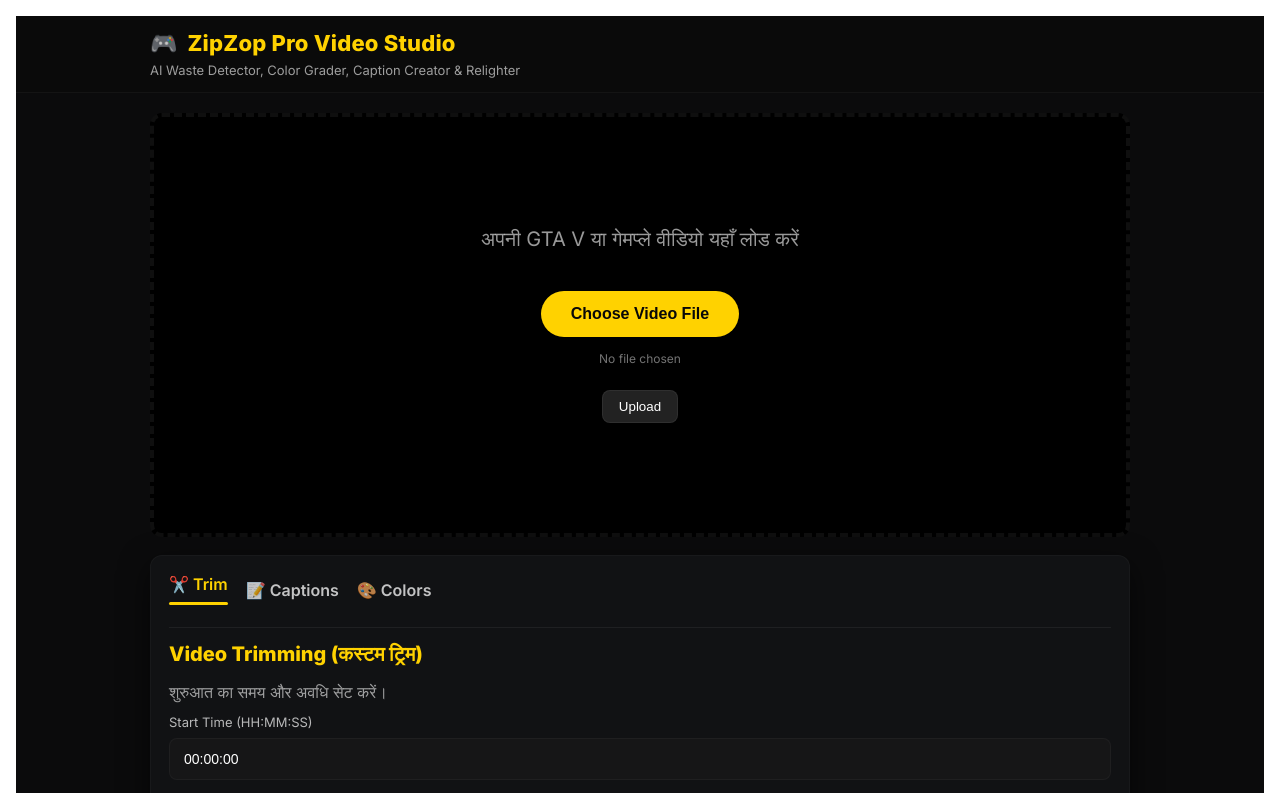
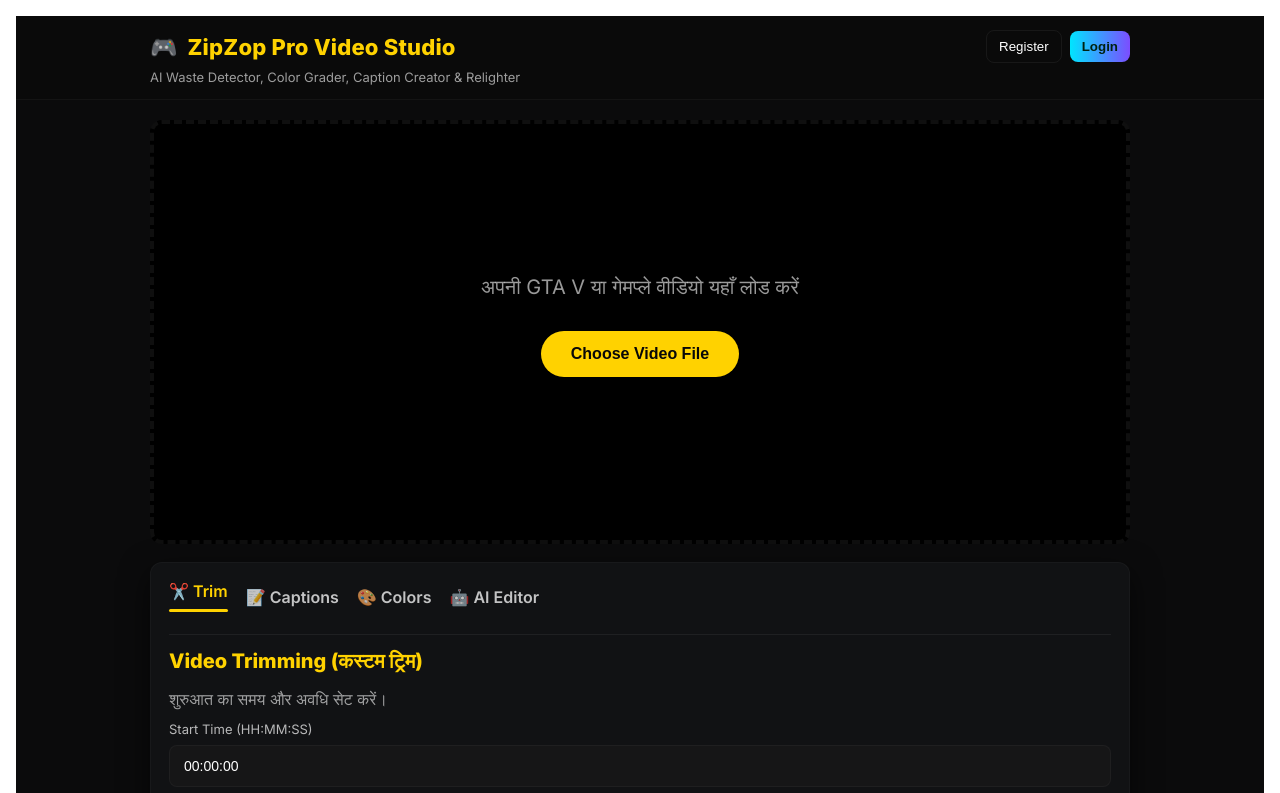
Before and after one commit to PARTH-CODE2012/Zipzop-pro, a React (Vite) app in the folder client/: page / in a window 1280 px wide. Shown: the top 793 px of the page. Built offline with nearby package versions, Linux system fonts and the light colour scheme; no server answers; the HTML template or start-up script is replaced by a standard one.

Commit message:
Update App.jsx

```diff
--- a/client/src/App.jsx
+++ b/client/src/App.jsx
@@ -1,27 +1,27 @@
 // client/src/App.jsx
-import React, { useEffect, useState, useRef } from 'react';
+import React, { useEffect, useRef, useState } from 'react';
 import {
-  upload,
+  register as apiRegister,
+  login as apiLogin,
+  upload as apiUpload,
   createJob,
   previewKineticCaption,
   createKineticCaption
-} from './api'; // existing API helpers
-import './styles.css'; // keep existing styles (we use inline styles too)
+} from './api';
+import './styles.css';
 
 /**
- * Reverted clean UI matching the screenshot:
- * - Header with title + sub-headline
- * - Large central upload box with dashed border + Hindi prompt + yellow Choose Video File button
- * - Bottom card with 3 tabs: Trim, Captions, Colors
- * - Captions tab contains three buttons exactly as requested
- *
- * Replace client/src/App.jsx with this file contents.
+ * Final UI: Clean screenshot layout + automation
+ * - Auto-upload on file select (no manual Upload button)
+ * - Header auth (Register / Login / Welcome)
+ * - Tabs: Trim, Captions, Colors, AI Editor
+ * - AI Editor triggers job: { op: 'ai_cleanup' }
  */
 
-const TABS = { TRIM: 'trim', CAPTIONS: 'captions', COLORS: 'colors' };
+const TABS = { TRIM: 'trim', CAPTIONS: 'captions', COLORS: 'colors', AI: 'ai' };
 
 export default function App() {
-  // Load Inter font into <head> for premium typography
+  // load Inter for premium typography
   useEffect(() => {
     const id = 'zipzop-inter-font';
     if (!document.getElementById(id)) {
@@ -33,66 +33,129 @@ export default function App() {
     }
   }, []);
 
+  // Auth
+  const [username, setUsername] = useState(null);
+  const [token, setToken] = useState('');
+
+  // File / upload state
+  const fileInputRef = useRef(null);
+  const [localFile, setLocalFile] = useState(null); // File object before upload
+  const [uploadedFilename, setUploadedFilename] = useState(null); // returned filename or name
+  const [uploadStatus, setUploadStatus] = useState('idle'); // idle | uploading | uploaded | error
+
+  // Tab & content states
   const [currentTab, setCurrentTab] = useState(TABS.TRIM);
 
-  // Upload state
-  const [file, setFile] = useState(null);
-  const [uploadedFilename, setUploadedFilename] = useState(null);
-  const [token /* for protected endpoints if used */, setToken] = useState('');
-
-  // Trim inputs
+  // Trim
   const [startTime, setStartTime] = useState('00:00:00');
   const [duration, setDuration] = useState('30');
 
-  // Captions text placeholder
+  // Captions
   const [captionText, setCaptionText] = useState('0|4|Hello world');
 
-  // Colors state
+  // Colors
   const [colorPreset, setColorPreset] = useState('vibrant');
 
-  // file input ref
-  const fileInputRef = useRef(null);
+  // AI running
+  const [aiRunning, setAiRunning] = useState(false);
 
-  // handlers
-  function onChooseFileClick() {
+  // ----- Auth handlers -----
+  async function handleRegister() {
+    const u = prompt('username?') || `user${Math.floor(Math.random()*1000)}`;
+    const p = prompt('password?') || 'pass';
+    try {
+      const r = await apiRegister(u, p);
+      if (r && r.id) {
+        alert('Registered: ' + r.username);
+      } else {
+        alert('Register response: ' + JSON.stringify(r));
+      }
+    } catch (err) {
+      console.error(err);
+      alert('Register error: ' + String(err));
+    }
+  }
+
+  async function handleLogin() {
+    const u = prompt('username?') || 'user';
+    const p = prompt('password?') || 'pass';
+    try {
+      const r = await apiLogin(u, p);
+      if (r && r.token) {
+        setToken(r.token);
+        setUsername(r.username || u);
+        alert('Logged in as ' + (r.username || u));
+      } else {
+        alert('Login failed: ' + JSON.stringify(r));
+      }
+    } catch (err) {
+      console.error(err);
+      alert('Login error: ' + String(err));
+    }
+  }
+
+  // ----- File selection & auto-upload -----
+  function handleChooseClick() {
     if (fileInputRef.current) fileInputRef.current.click();
   }
 
-  function onFileSelected(e) {
+  async function handleFileSelected(e) {
     const f = e.target.files && e.target.files[0];
-    if (f) setFile(f);
+    if (!f) return;
+    setLocalFile(f);
+
+    // Immediately upload (auto-upload flow)
+    // Require auth token for upload (if your backend allows anonymous uploads, remove this guard)
+    if (!token) {
+      // If not logged in, prompt to login
+      const ok = window.confirm('You must be logged in to upload. Login now?');
+      if (ok) {
+        await handleLogin();
+        // if still no token after login attempt, abort
+        if (!token) {
+          setUploadStatus('error');
+          alert('Upload cancelled: not logged in');
+          return;
+        }
+      } else {
+        setUploadStatus('error');
+        alert('Upload cancelled: login required');
+        return;
+      }
     }
 
-  async function handleUpload() {
-    if (!file) {
-      alert('Please choose a video file first.');
-      return;
-    }
+    // Start upload
     try {
-      // upload expects a token for auth in the original app; if not using auth pass empty token
-      const rsp = await upload(token, file);
-      if (rsp?.ok) {
-        setUploadedFilename(rsp.filename || file.name);
-        alert('Uploaded: ' + (rsp.filename || file.name));
+      setUploadStatus('uploading');
+      // call apiUpload(token, file)
+      const rsp = await apiUpload(token, f);
+      if (rsp && rsp.ok) {
+        const fn = rsp.filename || f.name;
+        setUploadedFilename(fn);
+        setUploadStatus('uploaded');
       } else {
+        console.warn('Upload response', rsp);
+        setUploadStatus('error');
         alert('Upload failed: ' + JSON.stringify(rsp));
       }
     } catch (err) {
-      console.error(err);
+      console.error('Upload error', err);
+      setUploadStatus('error');
       alert('Upload error: ' + String(err));
     }
   }
 
-  async function handleTrim() {
-    if (!uploadedFilename) return alert('Upload a video first');
-    // Create a trim job: op 'trim'
+  // ----- Trim action -----
+  async function handleTrimVideo() {
+    if (!uploadedFilename) return alert('Please upload a video first');
+    if (!token) return alert('Please login first');
     try {
       const ops = [{ op: 'trim', start: startTime, duration: Number(duration), reencode: true }];
       const rsp = await createJob(token, uploadedFilename, ops);
-      if (rsp?.ok) {
-        alert('Trim job queued: ' + rsp.jobId);
+      if (rsp && rsp.ok) {
+        alert('Trim job queued: ' + (rsp.jobId || rsp.id || 'unknown'));
       } else {
-        alert('Failed to queue trim job: ' + JSON.stringify(rsp));
+        alert('Trim failed: ' + JSON.stringify(rsp));
       }
     } catch (err) {
       console.error(err);
@@ -100,13 +163,34 @@ export default function App() {
     }
   }
 
+  // ----- Captions actions -----
   async function handleGenerateNormalCaptions() {
-    if (!uploadedFilename) return alert('Upload a video first');
-    // enqueue a job or call endpoint for normal captions — here we use createJob with auto_caption
+    if (!uploadedFilename) return alert('Please upload a video first');
+    if (!token) return alert('Please login first');
     try {
       const ops = [{ op: 'auto_caption' }];
       const rsp = await createJob(token, uploadedFilename, ops);
-      if (rsp?.ok) alert('Normal captions job queued: ' + rsp.jobId);
+      if (rsp && rsp.ok) alert('Normal captions job queued: ' + (rsp.jobId || rsp.id));
+      else alert('Failed to queue captions: ' + JSON.stringify(rsp));
+    } catch (err) {
+      console.error(err);
+      alert('Error: ' + String(err));
+    }
+  }
+
+  async function handleCreateKineticCaptions() {
+    if (!uploadedFilename) return alert('Please upload a video first');
+    if (!token) return alert('Please login first');
+
+    const caps = captionText.split('\n').map((l) => {
+      const parts = l.split('|');
+      return { start: Number(parts[0] || 0), end: Number(parts[1] || (Number(parts[0] || 0) + 4)), text: parts.slice(2).join('|') };
+    });
+
+    try {
+      const payload = { filename: uploadedFilename, captions: caps, preset: 'slide-in', burn: false };
+      const rsp = await createKineticCaption(token, payload);
+      if (rsp && rsp.ok) alert('Kinetic created: ' + (rsp.ass || 'ok'));
       else alert('Failed: ' + JSON.stringify(rsp));
     } catch (err) {
       console.error(err);
@@ -114,33 +198,19 @@ export default function App() {
     }
   }
 
-  async function handleCreateKineticCaptions() {
-    if (!uploadedFilename) return alert('Upload a video first');
+  async function handlePreviewKineticCaptions() {
+    if (!uploadedFilename) return alert('Please upload a video first');
+    if (!token) return alert('Please login first');
+
     const caps = captionText.split('\n').map((l) => {
       const parts = l.split('|');
       return { start: Number(parts[0] || 0), end: Number(parts[1] || (Number(parts[0] || 0) + 4)), text: parts.slice(2).join('|') };
     });
-    try {
-      const payload = { filename: uploadedFilename, captions: caps, preset: 'slide-in', burn: false };
-      const rsp = await createKineticCaption(token, payload);
-      if (rsp?.ok) alert('Kinetic ASS created: ' + rsp.ass);
-      else alert('Failed: ' + JSON.stringify(rsp));
-    } catch (err) {
-      console.error(err);
-      alert('Error: ' + String(err));
-    }
-  }
 
-  async function handlePreviewKinetic() {
-    if (!uploadedFilename) return alert('Upload a video first');
-    const caps = captionText.split('\n').map((l) => {
-      const parts = l.split('|');
-      return { start: Number(parts[0] || 0), end: Number(parts[1] || (Number(parts[0] || 0) + 4)), text: parts.slice(2).join('|') };
-    });
     try {
       const payload = { filename: uploadedFilename, captions: caps, preset: 'slide-in', start: caps[0]?.start || 0, duration: 6 };
       const rsp = await previewKineticCaption(token, payload);
-      if (rsp?.ok) {
+      if (rsp && rsp.ok && rsp.preview) {
         window.open(rsp.preview, '_blank');
       } else {
         alert('Preview failed: ' + JSON.stringify(rsp));
@@ -151,7 +221,40 @@ export default function App() {
     }
   }
 
-  // Simple small header + layout
+  // ----- Colors action (simple enqueue) -----
+  async function handleApplyColorGrade() {
+    if (!uploadedFilename) return alert('Please upload a video first');
+    if (!token) return alert('Please login first');
+    try {
+      const ops = [{ op: 'color', preset: colorPreset }];
+      const rsp = await createJob(token, uploadedFilename, ops);
+      if (rsp && rsp.ok) alert('Color job queued: ' + (rsp.jobId || rsp.id));
+      else alert('Failed: ' + JSON.stringify(rsp));
+    } catch (err) {
+      console.error(err);
+      alert('Error: ' + String(err));
+    }
+  }
+
+  // ----- AI editor action -----
+  async function handleAiAutoCut() {
+    if (!uploadedFilename) return alert('Please upload a video first');
+    if (!token) return alert('Please login first');
+    setAiRunning(true);
+    try {
+      const ops = [{ op: 'ai_cleanup' }];
+      const rsp = await createJob(token, uploadedFilename, ops);
+      if (rsp && rsp.ok) alert('AI Auto-Cut job queued: ' + (rsp.jobId || rsp.id));
+      else alert('Failed: ' + JSON.stringify(rsp));
+    } catch (err) {
+      console.error(err);
+      alert('AI error: ' + String(err));
+    } finally {
+      setAiRunning(false);
+    }
+  }
+
+  // Render
   return (
     <div style={styles.app}>
       {/* Header */}
@@ -160,50 +263,63 @@ export default function App() {
           <div style={styles.titleRow}>
             <span style={styles.controllerEmoji}>🎮</span>
             <h1 style={styles.title}>ZipZop Pro Video Studio</h1>
+            <div style={{ flex: 1 }} />
+            {/* Auth controls */}
+            {!username ? (
+              <div style={styles.authRow}>
+                <button style={styles.ghostButton} onClick={handleRegister}>Register</button>
+                <button style={styles.primaryButton} onClick={handleLogin}>Login</button>
+              </div>
+            ) : (
+              <div style={styles.welcome}>Welcome, <strong>{username}</strong></div>
+            )}
           </div>
           <div style={styles.subheadline}>AI Waste Detector, Color Grader, Caption Creator & Relighter</div>
         </div>
       </header>
 
-      {/* Main upload box */}
+      {/* Main */}
       <main style={styles.main}>
+        {/* Upload box */}
         <div style={styles.uploadBox}>
           <div style={styles.uploadInner}>
+            {/* Show uploading state or uploaded filename */}
+            {uploadStatus === 'uploading' ? (
+              <div style={styles.uploadingText}>Uploading video...</div>
+            ) : (
+              <>
                 <div style={styles.hindiText}>अपनी GTA V या गेमप्ले वीडियो यहाँ लोड करें</div>
-
-            <div style={{ height: 26 }} />
-
-            <button style={styles.chooseButton} onClick={onChooseFileClick}>
+                <div style={{ height: 18 }} />
+                <button style={styles.chooseButton} onClick={handleChooseClick}>
                   Choose Video File
                 </button>
-
+                {/* Hidden input triggers auto upload onChange */}
                 <input
                   ref={fileInputRef}
                   type="file"
                   accept="video/*"
-              onChange={onFileSelected}
+                  onChange={handleFileSelected}
                   style={{ display: 'none' }}
                 />
-
-            <div style={{ height: 8 }} />
-            <div style={styles.smallNote}>{uploadedFilename ? `Selected: ${uploadedFilename}` : 'No file chosen'}</div>
-
                 <div style={{ height: 12 }} />
-            <div>
-              <button style={styles.uploadActionButton} onClick={handleUpload} disabled={!file}>
-                Upload
-              </button>
-            </div>
+                {uploadStatus === 'uploaded' && (
+                  <div style={styles.uploadedNote}>Uploaded: {uploadedFilename}</div>
+                )}
+                {uploadStatus === 'error' && (
+                  <div style={styles.errorNote}>Upload failed. Please try again.</div>
+                )}
+              </>
+            )}
           </div>
         </div>
 
-        {/* Lower card with 3 tabs */}
+        {/* Tabs card */}
         <section style={styles.tabCard}>
-          {/* Tab headers */}
           <nav style={styles.tabNav}>
             <TabHeader label="✂️ Trim" active={currentTab === TABS.TRIM} onClick={() => setCurrentTab(TABS.TRIM)} />
             <TabHeader label="📝 Captions" active={currentTab === TABS.CAPTIONS} onClick={() => setCurrentTab(TABS.CAPTIONS)} />
             <TabHeader label="🎨 Colors" active={currentTab === TABS.COLORS} onClick={() => setCurrentTab(TABS.COLORS)} />
+            <TabHeader label="🤖 AI Editor" active={currentTab === TABS.AI} onClick={() => setCurrentTab(TABS.AI)} />
           </nav>
 
           <div style={styles.tabContent}>
@@ -223,7 +339,7 @@ export default function App() {
                 </div>
 
                 <div style={{ marginTop: 16 }}>
-                  <button style={styles.trimButton} onClick={handleTrim}>✂️ Trim Video</button>
+                  <button style={styles.trimButton} onClick={handleTrimVideo}>✂️ Trim Video</button>
                 </div>
               </div>
             )}
@@ -236,7 +352,7 @@ export default function App() {
                 <div style={{ display: 'flex', flexDirection: 'column', gap: 12, marginTop: 12 }}>
                   <button style={styles.captionButton} onClick={handleGenerateNormalCaptions}>Generate Normal Captions</button>
                   <button style={styles.captionButton} onClick={handleCreateKineticCaptions}>Create Kinetic Captions</button>
-                  <button style={styles.captionButtonOutline} onClick={handlePreviewKinetic}>Preview Kinetic Style</button>
+                  <button style={styles.captionButtonOutline} onClick={handlePreviewKineticCaptions}>Preview Kinetic Style</button>
                 </div>
               </div>
             )}
@@ -256,19 +372,20 @@ export default function App() {
                 </div>
 
                 <div style={{ marginTop: 14 }}>
-                  <button style={styles.applyColorButton} onClick={async () => {
-                    if (!uploadedFilename) return alert('Upload a video first');
-                    // enqueue color job
-                    try {
-                      const ops = [{ op: 'color', preset: colorPreset }];
-                      const rsp = await createJob(token, uploadedFilename, ops);
-                      if (rsp?.ok) alert('Color job queued: ' + rsp.jobId);
-                      else alert('Failed: ' + JSON.stringify(rsp));
-                    } catch (err) {
-                      console.error(err);
-                      alert('Error: ' + String(err));
-                    }
-                  }}>Apply Color Grade</button>
+                  <button style={styles.applyColorButton} onClick={handleApplyColorGrade}>Apply Color Grade</button>
+                </div>
+              </div>
+            )}
+
+            {currentTab === TABS.AI && (
+              <div>
+                <h3 style={styles.sectionTitle}>AI Workspace</h3>
+                <p style={styles.helperText}>AI Waste Detector & Auto-Cut to remove silent/idle gameplay.</p>
+
+                <div style={{ marginTop: 12 }}>
+                  <button style={aiRunning ? styles.aiButtonDisabled : styles.aiButton} onClick={() => { if (!aiRunning) handleAiAutoCut(); }} disabled={aiRunning}>
+                    {aiRunning ? 'Running AI...' : 'AI Waste Detector & Auto-Cut'}
+                  </button>
                 </div>
               </div>
             )}
@@ -279,7 +396,7 @@ export default function App() {
   );
 }
 
-/* Small components & styles */
+/* small components */
 function TabHeader({ label, active, onClick }) {
   return (
     <div onClick={onClick} style={{ ...styles.tabHeader, ...(active ? styles.tabHeaderActive : {}) }}>
@@ -289,200 +406,43 @@ function TabHeader({ label, active, onClick }) {
   );
 }
 
+/* styles (matching screenshot look & feel) */
 const styles = {
-  app: {
-    fontFamily: "'Inter', Roboto, Arial, sans-serif",
-    background: '#0b0b0c',
-    color: '#fff',
-    minHeight: '100vh',
-    paddingBottom: 24
-  },
-  header: {
-    borderBottom: '1px solid rgba(255,255,255,0.04)',
-    padding: '14px 18px',
-    background: '#0a0a0a'
-  },
-  headerInner: {
-    maxWidth: 980,
-    margin: '0 auto'
-  },
+  app: { fontFamily: "'Inter', Roboto, Arial, sans-serif", background: '#0b0b0c', color: '#fff', minHeight: '100vh', paddingBottom: 24 },
+  header: { borderBottom: '1px solid rgba(255,255,255,0.04)', padding: '14px 18px', background: '#0a0a0a' },
+  headerInner: { maxWidth: 980, margin: '0 auto' },
   titleRow: { display: 'flex', alignItems: 'center', gap: 10 },
   controllerEmoji: { fontSize: 22 },
-  title: {
-    margin: 0,
-    fontSize: 22,
-    fontWeight: 800,
-    color: '#ffd200',
-    letterSpacing: 0.2
-  },
-  subheadline: {
-    color: 'rgba(255,255,255,0.6)',
-    marginTop: 6,
-    fontSize: 13,
-    fontWeight: 500
-  },
-  main: {
-    maxWidth: 980,
-    margin: '20px auto',
-    padding: '0 16px',
-    display: 'flex',
-    flexDirection: 'column',
-    gap: 18
-  },
-  uploadBox: {
-    background: '#000',
-    borderRadius: 12,
-    border: '4px dashed rgba(255,255,255,0.06)',
-    minHeight: 360,
-    display: 'flex',
-    alignItems: 'center',
-    justifyContent: 'center',
-    padding: 28
-  },
-  uploadInner: {
-    textAlign: 'center'
-  },
-  hindiText: {
-    color: 'rgba(255,255,255,0.6)',
-    fontSize: 20,
-    fontWeight: 500,
-    marginBottom: 14
-  },
-  chooseButton: {
-    background: '#ffd200',
-    color: '#080808',
-    padding: '14px 30px',
-    borderRadius: 30,
-    border: 'none',
-    fontWeight: 700,
-    fontSize: 16,
-    cursor: 'pointer'
-  },
-  smallNote: {
-    color: 'rgba(255,255,255,0.45)',
-    fontSize: 12,
-    marginTop: 6
-  },
-  uploadActionButton: {
-    marginTop: 12,
-    background: '#222',
-    color: 'white',
-    padding: '8px 16px',
-    borderRadius: 8,
-    border: '1px solid rgba(255,255,255,0.06)',
-    cursor: 'pointer'
-  },
-  tabCard: {
-    background: '#111214',
-    borderRadius: 12,
-    padding: 18,
-    boxShadow: '0 10px 30px rgba(0,0,0,0.6)',
-    border: '1px solid rgba(255,255,255,0.03)'
-  },
-  tabNav: {
-    display: 'flex',
-    gap: 18,
-    borderBottom: '1px solid rgba(255,255,255,0.06)',
-    paddingBottom: 10,
-    alignItems: 'center'
-  },
-  tabHeader: {
-    paddingBottom: 12,
-    cursor: 'pointer',
-    color: 'rgba(255,255,255,0.75)',
-    fontWeight: 600,
-    position: 'relative'
-  },
-  tabHeaderActive: {
-    color: '#ffd200'
-  },
-  activeUnderline: {
-    height: 3,
-    background: '#ffd200',
-    width: '100%',
-    marginTop: 8,
-    borderRadius: 3
-  },
-  tabContent: {
-    paddingTop: 14
-  },
-  sectionTitle: {
-    margin: 0,
-    fontSize: 20,
-    color: '#ffd200',
-    fontWeight: 800,
-    marginBottom: 6
-  },
-  helperText: {
-    color: 'rgba(255,255,255,0.6)',
-    marginBottom: 12
-  },
-  field: {
-    marginBottom: 12,
-    display: 'flex',
-    flexDirection: 'column'
-  },
-  label: {
-    fontSize: 13,
-    color: 'rgba(255,255,255,0.7)',
-    marginBottom: 8
-  },
-  input: {
-    padding: '12px 14px',
-    borderRadius: 8,
-    background: '#161617',
-    border: '1px solid rgba(255,255,255,0.04)',
-    color: 'white',
-    fontSize: 14
-  },
-  trimButton: {
-    width: '100%',
-    padding: '14px 16px',
-    background: '#ff6b6b',
-    color: '#fff',
-    border: 'none',
-    borderRadius: 10,
-    fontWeight: 700,
-    fontSize: 16,
-    cursor: 'pointer'
-  },
-  captionButton: {
-    width: '100%',
-    padding: '12px 14px',
-    background: '#ffd200',
-    color: '#080808',
-    border: 'none',
-    borderRadius: 8,
-    fontWeight: 700,
-    fontSize: 15,
-    cursor: 'pointer'
-  },
-  captionButtonOutline: {
-    width: '100%',
-    padding: '12px 14px',
-    background: 'transparent',
-    color: '#ffd200',
-    border: '1px solid rgba(255,210,0,0.16)',
-    borderRadius: 8,
-    fontWeight: 700,
-    fontSize: 15,
-    cursor: 'pointer'
-  },
-  select: {
-    padding: '10px 12px',
-    borderRadius: 8,
-    background: '#0f0f10',
-    color: '#fff',
-    border: '1px solid rgba(255,255,255,0.04)'
-  },
-  applyColorButton: {
-    marginTop: 12,
-    background: '#ffd200',
-    color: '#080808',
-    border: 'none',
-    padding: '10px 14px',
-    borderRadius: 8,
-    fontWeight: 700,
-    cursor: 'pointer'
-  }
+  title: { margin: 0, fontSize: 22, fontWeight: 800, color: '#ffd200', letterSpacing: 0.2 },
+  subheadline: { color: 'rgba(255,255,255,0.6)', marginTop: 6, fontSize: 13, fontWeight: 500 },
+  authRow: { display: 'flex', gap: 8, alignItems: 'center' },
+  welcome: { color: 'rgba(255,255,255,0.9)', fontSize: 14 },
+  main: { maxWidth: 980, margin: '20px auto', padding: '0 16px', display: 'flex', flexDirection: 'column', gap: 18 },
+  uploadBox: { background: '#000', borderRadius: 12, border: '4px dashed rgba(255,255,255,0.06)', minHeight: 360, display: 'flex', alignItems: 'center', justifyContent: 'center', padding: 28 },
+  uploadInner: { textAlign: 'center' },
+  uploadingText: { color: '#ffd200', fontWeight: 700, fontSize: 18 },
+  hindiText: { color: 'rgba(255,255,255,0.6)', fontSize: 20, fontWeight: 500, marginBottom: 14 },
+  chooseButton: { background: '#ffd200', color: '#080808', padding: '14px 30px', borderRadius: 30, border: 'none', fontWeight: 700, fontSize: 16, cursor: 'pointer' },
+  uploadedNote: { color: 'rgba(255,255,255,0.85)', marginTop: 8 },
+  errorNote: { color: '#ff6b6b', marginTop: 8 },
+  tabCard: { background: '#111214', borderRadius: 12, padding: 18, boxShadow: '0 10px 30px rgba(0,0,0,0.6)', border: '1px solid rgba(255,255,255,0.03)' },
+  tabNav: { display: 'flex', gap: 18, borderBottom: '1px solid rgba(255,255,255,0.06)', paddingBottom: 10, alignItems: 'center' },
+  tabHeader: { paddingBottom: 12, cursor: 'pointer', color: 'rgba(255,255,255,0.75)', fontWeight: 600, position: 'relative' },
+  tabHeaderActive: { color: '#ffd200' },
+  activeUnderline: { height: 3, background: '#ffd200', width: '100%', marginTop: 8, borderRadius: 3 },
+  tabContent: { paddingTop: 14 },
+  sectionTitle: { margin: 0, fontSize: 20, color: '#ffd200', fontWeight: 800, marginBottom: 6 },
+  helperText: { color: 'rgba(255,255,255,0.6)', marginBottom: 12 },
+  field: { marginBottom: 12, display: 'flex', flexDirection: 'column' },
+  label: { fontSize: 13, color: 'rgba(255,255,255,0.7)', marginBottom: 8 },
+  input: { padding: '12px 14px', borderRadius: 8, background: '#161617', border: '1px solid rgba(255,255,255,0.04)', color: 'white', fontSize: 14 },
+  trimButton: { width: '100%', padding: '14px 16px', background: '#ff6b6b', color: '#fff', border: 'none', borderRadius: 10, fontWeight: 700, fontSize: 16, cursor: 'pointer' },
+  captionButton: { width: '100%', padding: '12px 14px', background: '#ffd200', color: '#080808', border: 'none', borderRadius: 8, fontWeight: 700, fontSize: 15, cursor: 'pointer' },
+  captionButtonOutline: { width: '100%', padding: '12px 14px', background: 'transparent', color: '#ffd200', border: '1px solid rgba(255,210,0,0.16)', borderRadius: 8, fontWeight: 700, fontSize: 15, cursor: 'pointer' },
+  select: { padding: '10px 12px', borderRadius: 8, background: '#0f0f10', color: '#fff', border: '1px solid rgba(255,255,255,0.04)' },
+  applyColorButton: { marginTop: 12, background: '#ffd200', color: '#080808', border: 'none', padding: '10px 14px', borderRadius: 8, fontWeight: 700, cursor: 'pointer' },
+  aiButton: { padding: '14px 18px', borderRadius: 12, border: 'none', background: 'linear-gradient(90deg,#00ff9d,#00e5ff)', color: '#021', fontWeight: 800, cursor: 'pointer' },
+  aiButtonDisabled: { padding: '14px 18px', borderRadius: 12, border: 'none', background: '#444', color: '#999', fontWeight: 800, cursor: 'default' },
+  ghostButton: { padding: '8px 12px', borderRadius: 8, border: '1px solid rgba(255,255,255,0.06)', background: 'transparent', color: 'white', cursor: 'pointer' },
+  primaryButton: { padding: '8px 12px', borderRadius: 8, border: 'none', background: 'linear-gradient(90deg,#00e5ff,#7c4dff)', color: '#021', fontWeight: 700, cursor: 'pointer' }
 };
```
Lines whose indentation alone changed are shown as unchanged.
